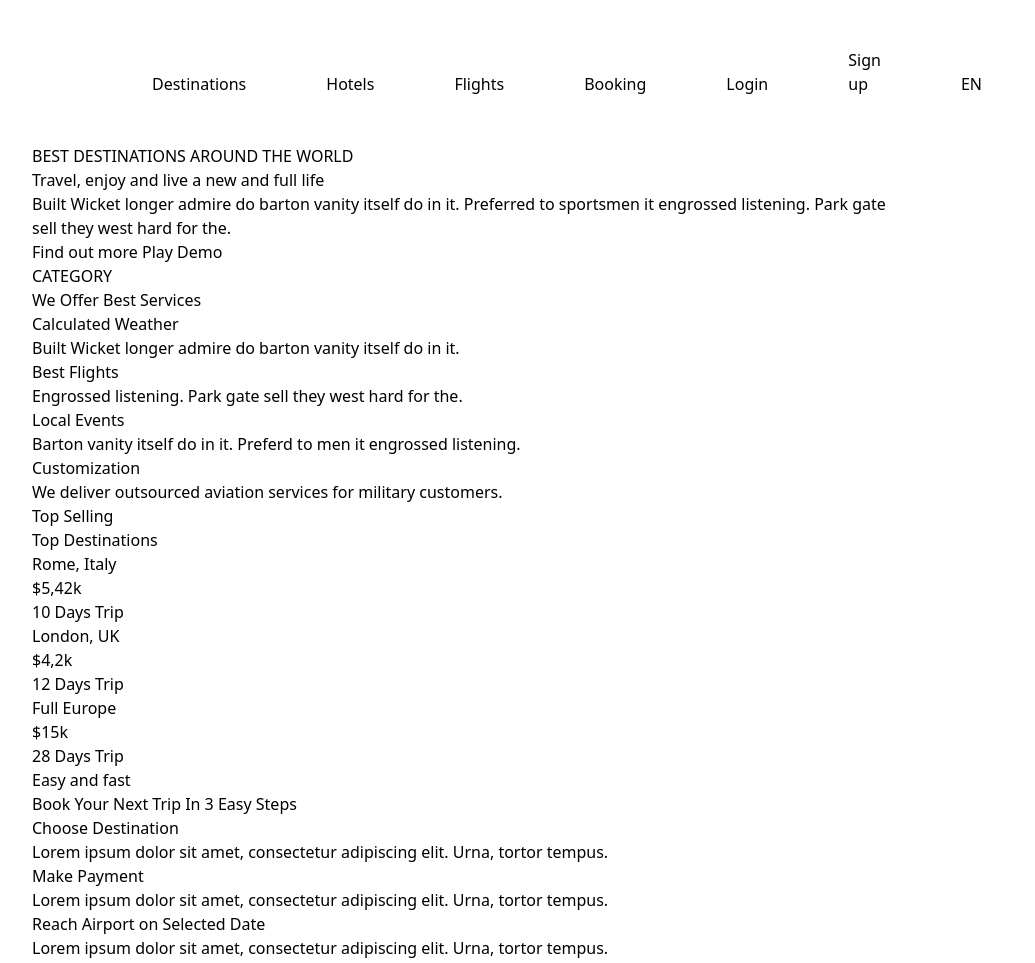
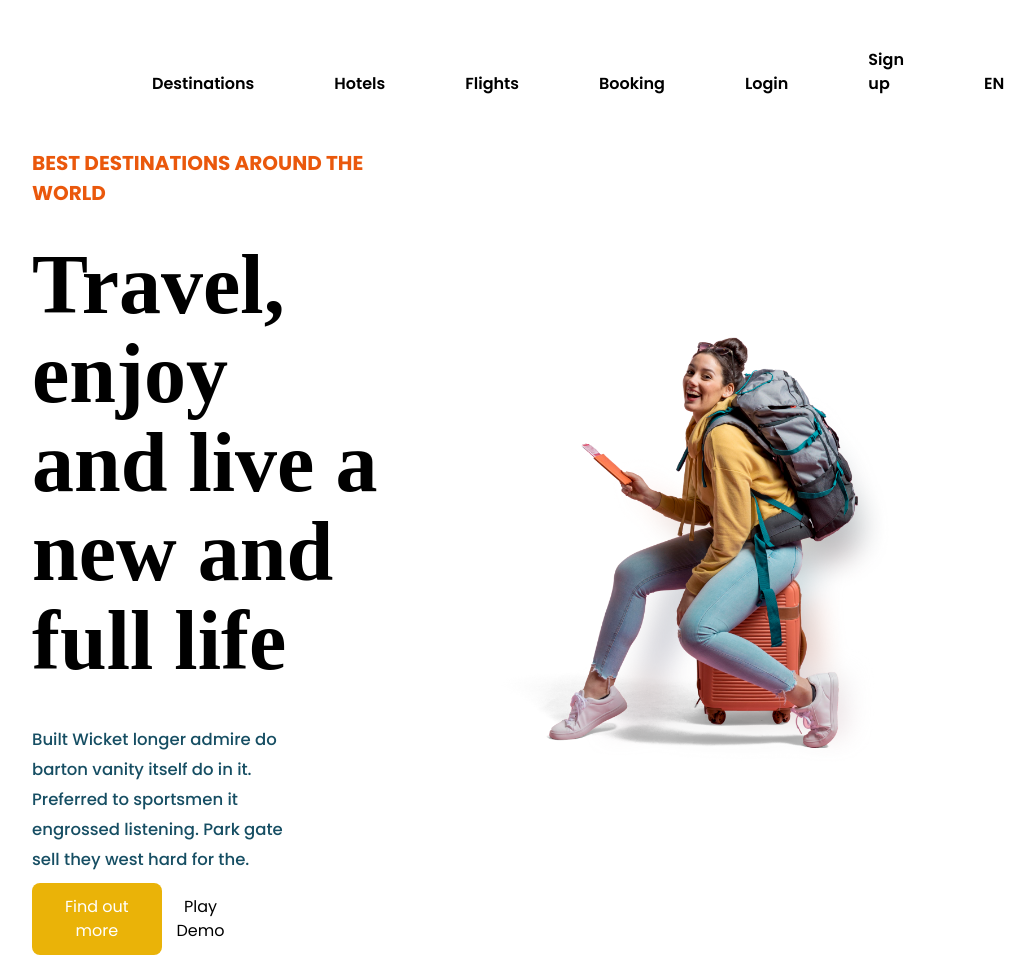
Before and after one commit to Hunaric/traveling-website, a website: page index.html in a window 1280 px wide. Shown: the top 963 px of the page, without its empty margins (176-1211 px from the left). Drawn offline with nearby package versions, Linux system fonts and the light colour scheme; a web font is replaced by a local one.

Commit message:
Start with the hero section

```diff
--- a/index.html
+++ b/index.html
@@ -1,14 +1,35 @@
 <!DOCTYPE html>
-<html lang="en">
-<head>
+<html lang="en"><head>
     <meta charset="UTF-8">
     <meta name="viewport" content="width=device-width, initial-scale=1.0">
     <title>Jadoo</title>
+    <link rel="preconnect" href="https://fonts.googleapis.com">
+    <link rel="preconnect" href="https://fonts.gstatic.com" crossorigin>
+    <link href="https://fonts.googleapis.com/css2?family=Poppins:ital,wght@0,100;0,200;0,300;0,400;0,500;0,600;0,700;0,800;0,900&family=Volkhov:ital,wght@0,400;0,700;1,400;1,700&display=swap" rel="stylesheet">
     <script src="https://cdn.tailwindcss.com"></script>
+    <style>
+        :root {
+            --font-display: 'Poppins';
+            --font-big: 'Volkhov';
+        }
+
+        body {
+            font-family: var(--font-display);
+        }
+
+        .font-display {
+            font-family: var(--font-display);
+        }
+
+        .font-big {
+            font-family: var(--font-big);
+        }
+    </style>
 </head>
+
 <body>
     <main class="relative">
-        <header class="top-0 py-12">
+        <header class="fixed top-0 py-12 w-full z-50 h-20">
             <nav class="flex justify-between gap-10 items-end max-w-screen mx-52 max-lg:mx-auto">
                 <a href="#home" id="home" class="block flex-1">
                     <img
@@ -17,7 +38,7 @@
 
                     >
                 </a>
-                <ul class="flex justify-between items-end gap-20 pl-20">
+                <ul class="flex justify-between items-end gap-20 pl-20 font-display font-semibold">
                     <li>Destinations</li>
                     <li>Hotels</li>
                     <li>Flights</li>
@@ -28,23 +49,38 @@
                 </ul>
             </nav>
         </header>
-        <section class="max-w-screen-xl mx-52 max-lg:mx-auto">
-            <div>
-                <h3>
+
+        <section class="max-w-screen mx-52 max-lg:mx-auto mt-28 py-9">
+            <div class="flex flex-row-reverse justify-between items-center">
+                <div class="w-1/2">
+                    <img src="images/Traveller 1.png" alt="">
+                </div>
+                <div class="w-1/2">
+                    <div class="w-4/5 justify-center">
+                        <h3 class="text-orange-600 font-bold text-[20px]">
                             BEST DESTINATIONS AROUND THE WORLD
                         </h3>
-                <h1>
+                        <h1 class="font-big font-bold text-[84px] leading-[89px] py-8">
                             Travel, enjoy and live a new and full life
                         </h1>
-                <p>
+                        <div class="w-4/5 justify-start py-2">
+                            <p class="font-display font-medium text-[16.5px] leading-[30px] text-cyan-900">
                                 Built Wicket longer admire do barton vanity itself do in it. Preferred to sportsmen it engrossed listening. Park gate sell they west hard for the.
                             </p>
+                        </div>
+                        <div class="w-3/5 justify-between flex flex-row items-center">
                             <div>
-                    <button href="">Find out more</button>
+                                <button href="" class="px-4 py-3 rounded-lg bg-yellow-500 text-white">Find out more</button>
+                            </div>
+                            <div>
                                 <button href="">Play Demo</button>
                             </div>
                         </div>
+                    </div>
+                </div>
+            </div>
         </section>
+
         <section class="max-w-screen-xl mx-52 max-lg:mx-auto">
             <div>
                 <h3>CATEGORY</h3>
@@ -77,6 +113,7 @@
                 </ul>
             </div>
         </section>
+
         <section class="max-w-screen-xl mx-52 max-lg:mx-auto">
             <div>
                 <h3>Top Selling</h3>
@@ -118,6 +155,7 @@
                 </ul>
             </div>
         </section>
+
         <section class="max-w-screen-xl mx-52 max-lg:mx-auto">
             <div>
                 <div>
@@ -153,6 +191,7 @@
                 <div></div>
             </div>
         </section>
+
         <section class="max-w-screen-xl mx-52 max-lg:mx-auto">
             <div>
                 <div>
@@ -162,6 +201,7 @@
                 <div></div>
             </div>
         </section>
+
         <section class="max-w-screen-xl mx-52 max-lg:mx-auto">
             <div>
                 <div>
```
Lines whose indentation alone changed are shown as unchanged.
